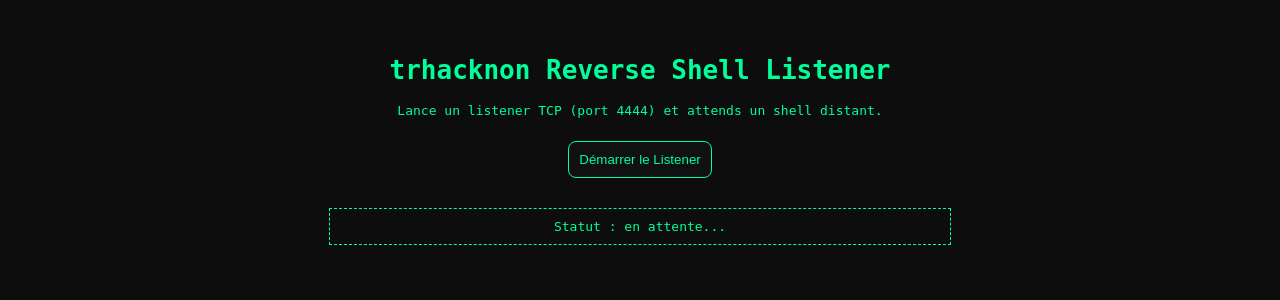
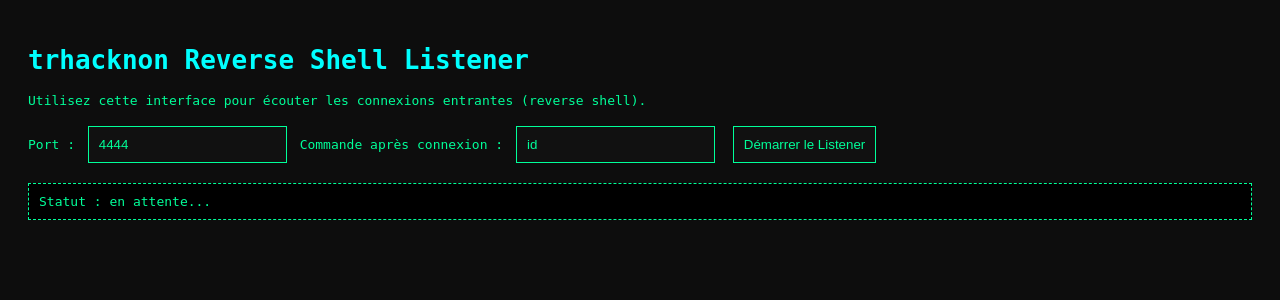
Before and after one commit to trh4ckn0n/revobtain, a Flask app: page / in a window 1280 px wide. Shown: the top 300 px of the page. Run offline with Flask 3, Linux system fonts and the light colour scheme.

Commit message:
Update index.html

```diff
--- a/templates/index.html
+++ b/templates/index.html
@@ -8,49 +8,58 @@
             background-color: #0d0d0d;
             color: #00ff99;
             font-family: monospace;
-            text-align: center;
-            padding: 30px;
+            padding: 20px;
         }
+        h1 { color: #00ffff; }
         input, button {
+            background: #111;
+            border: 1px solid #00ff99;
+            color: #00ff99;
             padding: 10px;
-            margin: 10px;
-            background: #111;
-            color: #00ff99;
-            border: 1px solid #00ff99;
-            border-radius: 8px;
-            cursor: pointer;
+            margin: 5px;
         }
-        .status {
-            margin-top: 20px;
+        pre {
+            background: #000;
             border: 1px dashed #00ff99;
             padding: 10px;
-            max-width: 600px;
-            margin-left: auto;
-            margin-right: auto;
             white-space: pre-wrap;
+            margin-top: 15px;
         }
     </style>
 </head>
 <body>
     <h1>trhacknon Reverse Shell Listener</h1>
-    <p>Lance un listener TCP (port 4444) et attends un shell distant.</p>
+    <p>Utilisez cette interface pour écouter les connexions entrantes (reverse shell).</p>
+
+    <label>Port :</label>
+    <input type="number" id="port" value="4444">
+    <label>Commande après connexion :</label>
+    <input type="text" id="cmd" value="id">
     <button onclick="startListener()">Démarrer le Listener</button>
-    <div class="status" id="status">Statut : en attente...</div>
+
+    <pre id="status">Statut : en attente...</pre>
 
     <script>
         function startListener() {
-            fetch("/start_listener")
-                .then(response => response.json())
-                .then(data => {
-                    document.getElementById("status").innerText = "Statut : " + data.status;
-                });
+            const port = document.getElementById("port").value;
+            const command = document.getElementById("cmd").value;
+
+            fetch("/start_listener", {
+                method: "POST",
+                headers: {"Content-Type": "application/json"},
+                body: JSON.stringify({port: parseInt(port), command: command})
+            })
+            .then(r => r.json())
+            .then(data => {
+                document.getElementById("status").textContent = data.status;
+            });
         }
 
         setInterval(() => {
             fetch("/listener_status")
-                .then(response => response.json())
+                .then(r => r.json())
                 .then(data => {
-                    document.getElementById("status").innerText = "Statut : " + data.status;
+                    document.getElementById("status").textContent = data.status;
                 });
         }, 3000);
     </script>
```
